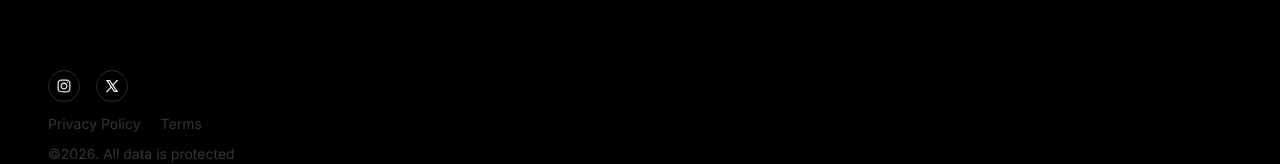
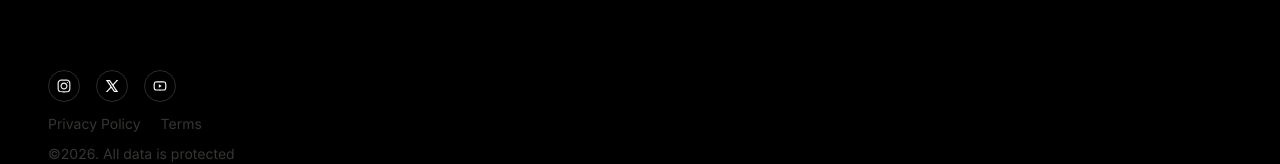
Before and after one commit to anushkaghorpade01/Affiliate-Program-, a React (Vite) app: page / in a window 1280 px wide. Shown: the part 9011-9175 px from the top of the page. Built offline with nearby package versions, Linux system fonts and the light colour scheme.

Commit message:
add youtube link to footer

```diff
--- a/src/components/landing/folds/Footer.tsx
+++ b/src/components/landing/folds/Footer.tsx
@@ -8,6 +8,7 @@ const footerLinks = [
 const socialLinks = [
   { label: 'Instagram', href: 'https://www.instagram.com/flent.in/', icon: '/social/instagram.svg' },
   { label: 'X', href: 'https://x.com/flenthomes', icon: '/social/x.png' },
+  { label: 'YouTube', href: 'https://www.youtube.com/@FlentHomes', icon: '/social/youtube.svg' },
 ]
 
 export function Footer() {
```
Also changed, not shown: public/social/youtube.svg (added).
